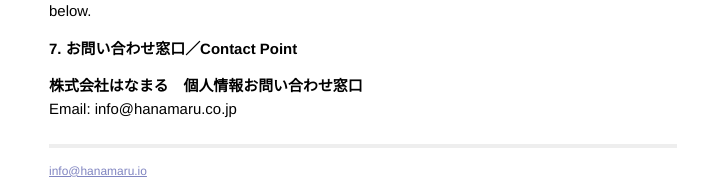
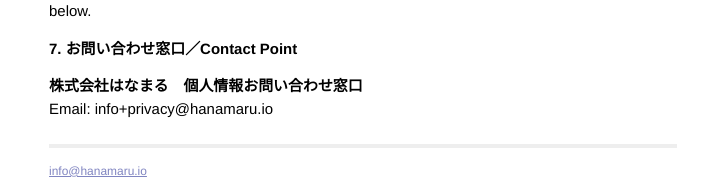
Before and after one commit to 87zero/hanamaru.io, a Jekyll site: the page built from Privacy_and_Security_Policy.md, in a window 1280 px wide. Shown: the part 1312-1503 px from the top of the page, without its empty margins (277-985 px from the left). Built offline with Jekyll 4.4.1, drawn with Linux system fonts in a browser that asks for light colours.

Commit message:
Updated email address.

```diff
--- a/Privacy_and_Security_Policy.md
+++ b/Privacy_and_Security_Policy.md
@@ -68,4 +68,4 @@
 ## 7. お問い合わせ窓口／Contact Point
 
 **株式会社はなまる　個人情報お問い合わせ窓口**
-Email: info@hanamaru.co.jp
+Email: 	info+privacy@hanamaru.io
```
